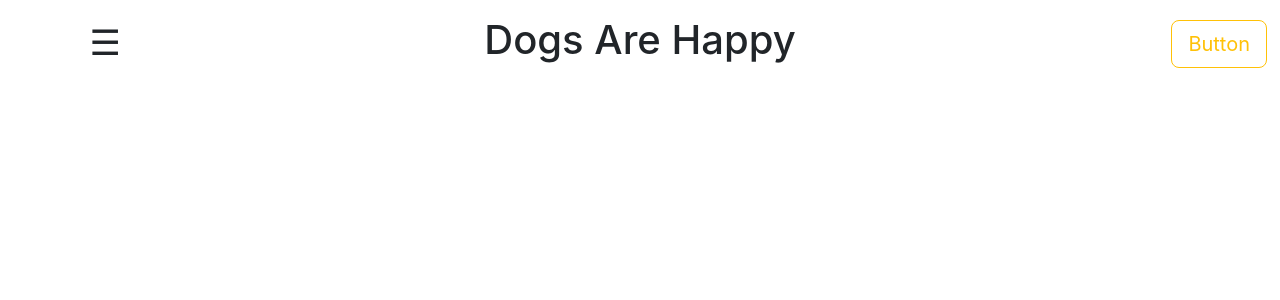
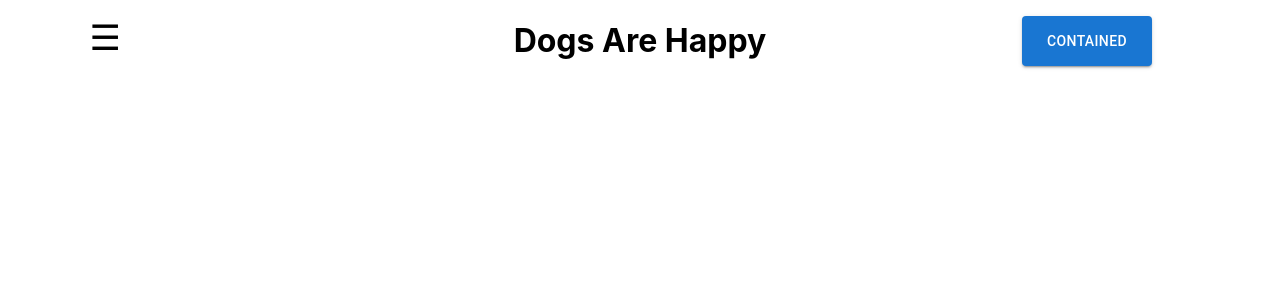
Before and after one commit to YanaK99/dogs-are-happy, a React (Create React App) app: page / in a window 1280 px wide. Shown: the top 300 px of the page. Built offline with nearby package versions, Linux system fonts and the light colour scheme.

Commit message:
feat(DAH-3):fixed comments

```diff
--- a/package.json
+++ b/package.json
@@ -13,7 +13,10 @@
     "lint:css:fix": "npm run lint:css -- --fix"
   },
   "dependencies": {
+    "@emotion/react": "^11.11.1",
+    "@emotion/styled": "^11.11.0",
     "@eslint-recommended/eslint-config": "^14.0.0",
+    "@mui/material": "^5.13.7",
     "@testing-library/jest-dom": "^5.16.5",
     "@testing-library/react": "^13.4.0",
     "@testing-library/user-event": "^13.5.0",
--- a/public/index.html
+++ b/public/index.html
@@ -4,7 +4,6 @@
     <meta charset="utf-8" />
     <link rel="icon" href="%PUBLIC_URL%/favicon.ico" />
     <meta name="viewport" content="width=device-width, initial-scale=1" />
-    <link href="https://cdn.jsdelivr.net/npm/bootstrap@5.3.0/dist/css/bootstrap.min.css" rel="stylesheet" integrity="sha384-9ndCyUaIbzAi2FUVXJi0CjmCapSmO7SnpJef0486qhLnuZ2cdeRhO02iuK6FUUVM" crossorigin="anonymous">
 
     <title>React App</title>
   </head>
--- a/src/App.css
+++ b/src/App.css
@@ -1,40 +1,4 @@
-.App {
-    position: relative;
-    text-align: center;
+.container {
+    max-width: 80vw;
+    margin: 0 auto;
 }
-
-.App-logo {
-    height: 40vmin;
-    pointer-events: none;
-}
-
-@media (prefers-reduced-motion: no-preference) {
-    .App-logo {
-        animation: App-logo-spin infinite 20s linear;
-    }
-}
-
-.App-header {
-    display: flex;
-    min-height: 100vh;
-    flex-direction: column;
-    align-items: center;
-    justify-content: center;
-    background-color: #282c34;
-    color: white;
-    font-size: calc(10px + 2vmin);
-}
-
-.App-link {
-    color: #61dafb;
-}
-
-@keyframes App-logo-spin {
-    from {
-        transform: rotate(0deg);
-    }
-
-    to {
-        transform: rotate(360deg);
-    }
-}
--- a/src/App.js
+++ b/src/App.js
@@ -5,7 +5,7 @@ import { Navigation } from "./components/Navigation";
 
 function App() {
     return (
-        <div className="App">
+        <div className="container">
             <Navigation />
             <Header />
         </div>
--- a/src/components/Header/Header.css
+++ b/src/components/Header/Header.css
@@ -1,8 +1,9 @@
-.container {
+.header {
     position: relative;
     display: flex;
-    max-width: 1280px;
-    justify-content: center;
+    width: 100%;
+    align-items: center;
+    justify-content: space-between;
 }
 
 h1 {
@@ -10,8 +11,7 @@ h1 {
     align-items: center;
 }
 
-.header-button {
-    position: absolute;
-    top: 4px;
-    right: 13px;
+.header-item {
+    width: 130px;
+    height: 50px;
 }
--- a/src/components/Header/Header.js
+++ b/src/components/Header/Header.js
@@ -1,17 +1,15 @@
 import React from "react";
 import "./Header.css";
+import Button from "@mui/material/Button";
 
 const Header = () => {
     return (
-        <div className="wrapper">
-            <div className="container mt-3">
-                <h1>
-                    Dogs Are Happy
-                    <button className="btn btn-outline-warning btn-lg header-button">
-                        Button
-                    </button>
-                </h1>
-            </div>
+        <div className="header">
+            <div className="header-item" />
+            <h1>Dogs Are Happy</h1>
+            <Button className="header-button header-item" variant="contained">
+                Contained
+            </Button>
         </div>
     );
 };
--- a/src/components/Navigation/Navigation.css
+++ b/src/components/Navigation/Navigation.css
@@ -1,6 +1,7 @@
 .navigation-span {
     position: absolute;
     z-index: 10;
+    top: 2%;
     left: 7%;
     cursor: pointer;
     font-size: 35px;
@@ -19,6 +20,7 @@
     width: 250px;
     height: 100%;
     padding-top: 70px;
+    padding-left: 20px;
     background-color: #ffc107;
     overflow-x: hidden;
     transition: 0.5s;
--- a/src/components/Navigation/Navigation.js
+++ b/src/components/Navigation/Navigation.js
@@ -11,6 +11,7 @@ const Navigation = () => {
     const closeNav = () => {
         setIsOpen(false);
     };
+
     return (
         <>
             {isOpen ? (
```
Also changed, not shown: 1 other file (tests, documents, lock files or other folders).
